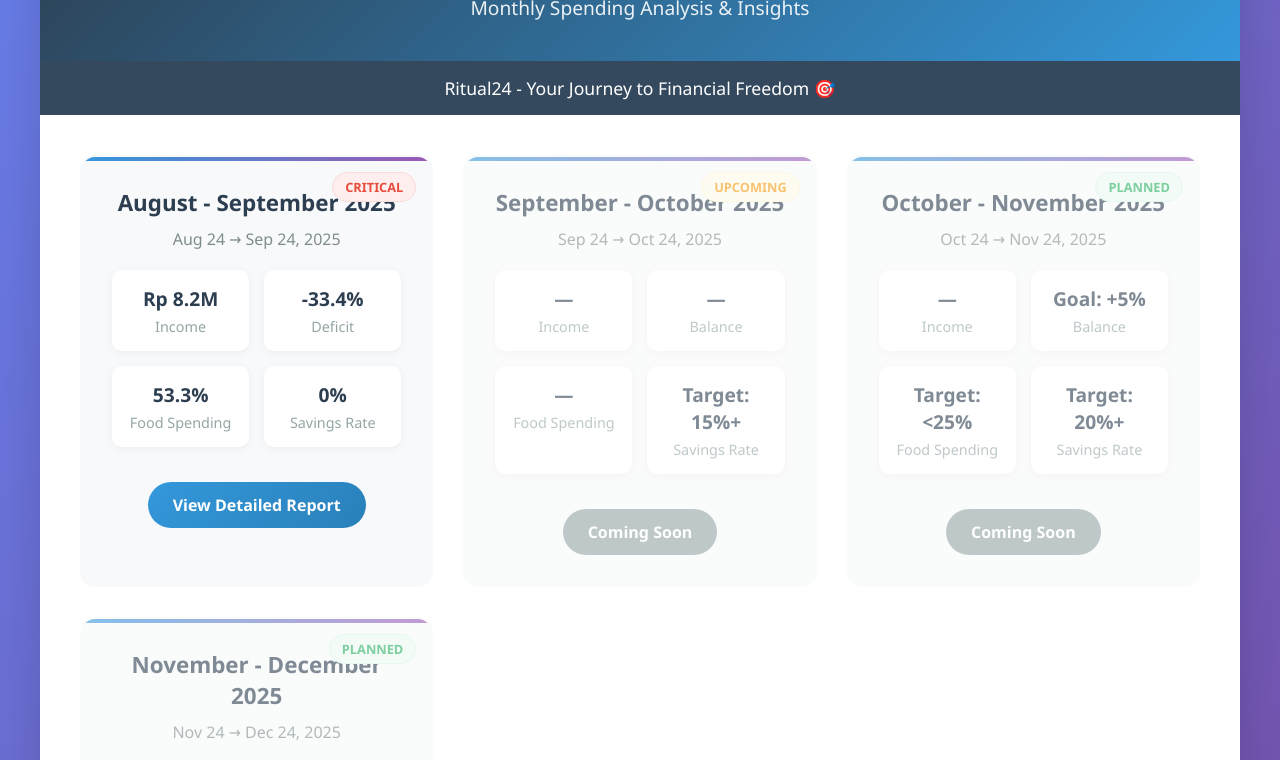
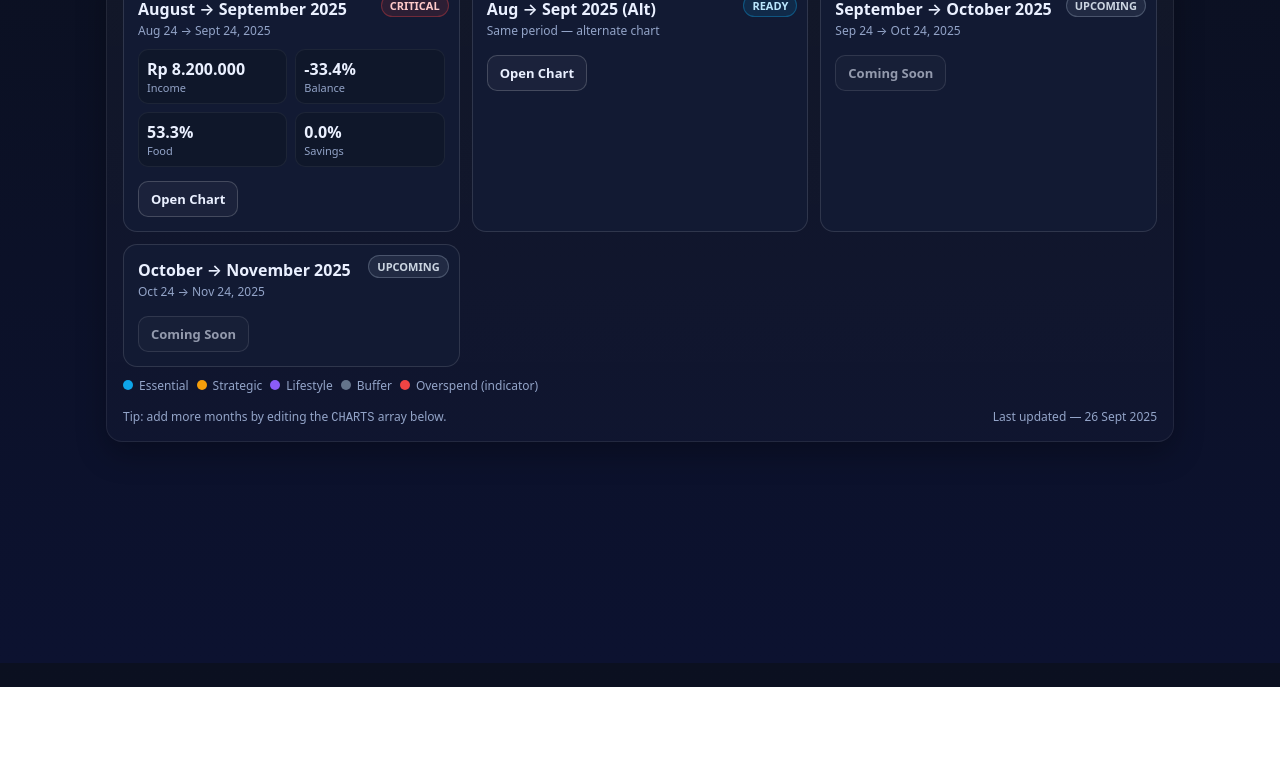
Before and after one commit to gafiegarcia/gafiegarciaplayground1, a plain HTML site: page index.html in a window 1280 px wide. Shown: the part 137-897 px from the top of the page. After the commit the page ends 824 px from the top, so only its background shows below. Drawn offline with Linux system fonts and the light colour scheme.

Commit message:
Update index.html

```diff
--- a/index.html
+++ b/index.html
@@ -1,348 +1,152 @@
-<!DOCTYPE html>
+<!doctype html>
 <html lang="en">
 <head>
-    <meta charset="UTF-8">
-    <meta name="viewport" content="width=device-width, initial-scale=1.0">
-    <title>Monthly Financial Dashboard | Ritual24</title>
+  <meta charset="utf-8" />
+  <meta name="viewport" content="width=device-width, initial-scale=1" />
+  <title>Ritual24 — Monthly Financial Dashboard</title>
+  <link rel="preconnect" href="https://cdn.jsdelivr.net" crossorigin>
   <style>
-        * {
-            margin: 0;
-            padding: 0;
-            box-sizing: border-box;
+    :root{
+      --bg:#0b1020; --panel:#0f1a36; --card:#121a33; --muted:#93a4c8; --fg:#eaf0ff;
+      --sky:#0ea5e9; --amber:#f59e0b; --violet:#8b5cf6; --slate:#64748b; --rose:#ef4444;
+      --ring:rgba(14,165,233,.35);
     }
-
-        body {
-            font-family: 'Segoe UI', Tahoma, Geneva, Verdana, sans-serif;
-            background: linear-gradient(135deg, #667eea 0%, #764ba2 100%);
-            min-height: 100vh;
-            padding: 20px;
+    *{box-sizing:border-box}
+    html,body{height:100%}
+    body{
+      margin:0; font-family:system-ui,-apple-system,Segoe UI,Roboto,Inter,Arial,sans-serif;
+      background:linear-gradient(180deg,#0b1020 0%,#0c1230 100%); color:var(--fg);
     }
-
-        .container {
-            max-width: 1200px;
-            margin: 0 auto;
-            background: white;
-            border-radius: 20px;
-            box-shadow: 0 25px 50px rgba(0,0,0,0.15);
-            overflow: hidden;
+    .wrap{max-width:1100px; margin:24px auto; padding:0 16px}
+    h1{font-weight:650; letter-spacing:.2px; margin:0 0 6px}
+    .muted{color:var(--muted); font-size:13px}
+    .panel{
+      margin-top:12px;
+      background:linear-gradient(180deg,rgba(255,255,255,.03),rgba(255,255,255,.02));
+      border:1px solid rgba(255,255,255,.07); border-radius:16px; padding:16px;
+      box-shadow:0 12px 30px rgba(0,0,0,.28);
     }
-
-        .header {
-            background: linear-gradient(135deg, #2c3e50, #3498db);
-            color: white;
-            padding: 40px;
-            text-align: center;
+    .grid{display:grid; grid-template-columns:repeat(auto-fit,minmax(260px,1fr)); gap:12px}
+    .card{
+      background:var(--card); border:1px solid rgba(255,255,255,.12); border-radius:14px; padding:14px;
+      transition:transform .15s ease, box-shadow .15s ease, border-color .15s ease; position:relative;
     }
-
-        .header h1 {
-            font-size: 2.8em;
-            font-weight: 300;
-            margin-bottom: 10px;
+    .card:hover{transform:translateY(-2px); border-color:var(--ring); box-shadow:0 10px 24px rgba(0,0,0,.25)}
+    .title{font-weight:600; margin-bottom:2px}
+    .period{font-size:12px; color:var(--muted); margin-bottom:10px}
+    .badge{position:absolute; top:10px; right:10px; font-size:11px; padding:3px 8px; border-radius:999px; font-weight:600}
+    .b-danger{background:rgba(239,68,68,.12); color:#fecaca; border:1px solid rgba(239,68,68,.35)}
+    .b-ok{background:rgba(14,165,233,.12); color:#bae6fd; border:1px solid rgba(14,165,233,.35)}
+    .b-soon{background:rgba(148,163,184,.12); color:#cbd5e1; border:1px solid rgba(148,163,184,.35)}
+    .stats{display:grid; grid-template-columns:repeat(2,minmax(0,1fr)); gap:8px; margin:10px 0 8px}
+    .stat{background:#0f172a; border:1px solid rgba(255,255,255,.06); border-radius:10px; padding:8px}
+    .sv{font-weight:650}
+    .sl{font-size:11px; color:var(--muted)}
+    .btn{
+      display:inline-block; margin-top:6px; padding:8px 12px; border-radius:10px; border:1px solid rgba(255,255,255,.18);
+      background:rgba(255,255,255,.04); color:var(--fg); text-decoration:none; font-weight:600; font-size:13px;
     }
-
-        .header p {
-            font-size: 1.2em;
-            opacity: 0.9;
-        }
-
-        .subtitle {
-            background: #34495e;
-            color: white;
-            padding: 15px;
-            text-align: center;
-            font-size: 1.1em;
-        }
-
-        .charts-grid {
-            padding: 40px;
-            display: grid;
-            grid-template-columns: repeat(auto-fit, minmax(350px, 1fr));
-            gap: 30px;
-        }
-
-        .chart-card {
-            background: #f8f9fa;
-            border-radius: 15px;
-            padding: 30px;
-            text-align: center;
-            transition: all 0.3s ease;
-            border: 2px solid transparent;
-            position: relative;
-            overflow: hidden;
-        }
-
-        .chart-card:hover {
-            transform: translateY(-5px);
-            box-shadow: 0 15px 30px rgba(0,0,0,0.1);
-            border-color: #3498db;
-        }
-
-        .chart-card::before {
-            content: '';
-            position: absolute;
-            top: 0;
-            left: 0;
-            right: 0;
-            height: 4px;
-            background: linear-gradient(90deg, #3498db, #9b59b6);
-        }
-
-        .chart-title {
-            font-size: 1.4em;
-            font-weight: bold;
-            color: #2c3e50;
-            margin-bottom: 10px;
-        }
-
-        .chart-period {
-            color: #7f8c8d;
-            margin-bottom: 20px;
-            font-size: 1em;
-        }
-
-        .chart-stats {
-            display: grid;
-            grid-template-columns: 1fr 1fr;
-            gap: 15px;
-            margin: 20px 0;
-        }
-
-        .stat-item {
-            background: white;
-            padding: 15px;
-            border-radius: 10px;
-            box-shadow: 0 2px 10px rgba(0,0,0,0.05);
-        }
-
-        .stat-value {
-            font-size: 1.2em;
-            font-weight: bold;
-            color: #2c3e50;
-        }
-
-        .stat-label {
-            color: #95a5a6;
-            font-size: 0.9em;
-            margin-top: 5px;
-        }
-
-        .chart-link {
-            display: inline-block;
-            background: linear-gradient(135deg, #3498db, #2980b9);
-            color: white;
-            padding: 12px 25px;
-            border-radius: 25px;
-            text-decoration: none;
-            font-weight: 600;
-            transition: all 0.3s ease;
-            margin-top: 15px;
-        }
-
-        .chart-link:hover {
-            background: linear-gradient(135deg, #2980b9, #1f5582);
-            transform: scale(1.05);
-        }
-
-        .status-badge {
-            position: absolute;
-            top: 15px;
-            right: 15px;
-            padding: 5px 12px;
-            border-radius: 15px;
-            font-size: 0.8em;
-            font-weight: bold;
-        }
-
-        .status-critical {
-            background: #fee;
-            color: #e74c3c;
-            border: 1px solid #fadbd8;
-        }
-
-        .status-warning {
-            background: #fef9e7;
-            color: #f39c12;
-            border: 1px solid #fcf3cf;
-        }
-
-        .status-healthy {
-            background: #eafaf1;
-            color: #27ae60;
-            border: 1px solid #d5f4e6;
-        }
-
-        .coming-soon {
-            opacity: 0.6;
-            pointer-events: none;
-        }
-
-        .coming-soon .chart-link {
-            background: #95a5a6;
-            cursor: not-allowed;
-        }
-
-        .footer {
-            background: #2c3e50;
-            color: white;
-            padding: 30px;
-            text-align: center;
-        }
-
-        .footer p {
-            margin-bottom: 10px;
-        }
-
-        .last-updated {
-            color: #bdc3c7;
-            font-size: 0.9em;
-        }
-
-        @media (max-width: 768px) {
-            .charts-grid {
-                grid-template-columns: 1fr;
-                padding: 20px;
-            }
-
-            .header h1 {
-                font-size: 2.2em;
-            }
-
-            .chart-stats {
-                grid-template-columns: 1fr;
-            }
-        }
+    .btn:hover{outline:2px solid var(--ring)}
+    .legend{display:flex; flex-wrap:wrap; gap:8px; margin-top:10px; font-size:12px; color:var(--muted)}
+    .dot{width:10px; height:10px; border-radius:50%; display:inline-block; margin-right:6px}
+    .footer{margin-top:14px; font-size:12px; color:var(--muted); display:flex; justify-content:space-between; gap:8px; flex-wrap:wrap}
+    @media(max-width:720px){ .stats{grid-template-columns:1fr} }
   </style>
 </head>
 <body>
-    <div class="container">
-        <div class="header">
-            <h1>📊 Financial Dashboard</h1>
-            <p>Monthly Spending Analysis & Insights</p>
+  <div class="wrap">
+    <h1>Ritual24 — Financial Dashboard</h1>
+    <div class="muted">Home links to each month’s interactive bar chart. Same style as the new ECharts page.</div>
+
+    <div class="panel">
+      <div id="cards" class="grid"></div>
+      <div class="legend">
+        <span><span class="dot" style="background:var(--sky)"></span>Essential</span>
+        <span><span class="dot" style="background:var(--amber)"></span>Strategic</span>
+        <span><span class="dot" style="background:var(--violet)"></span>Lifestyle</span>
+        <span><span class="dot" style="background:var(--slate)"></span>Buffer</span>
+        <span><span class="dot" style="background:var(--rose)"></span>Overspend (indicator)</span>
       </div>
-
-        <div class="subtitle">
-            Ritual24 - Your Journey to Financial Freedom 🎯
+      <div class="footer">
+        <div>Tip: add more months by editing the <code>CHARTS</code> array below.</div>
+        <div id="updated">Last updated —</div>
       </div>
-
-        <div class="charts-grid">
-            <!-- Aug-Sep 2025 Chart -->
-            <div class="chart-card">
-                <div class="status-badge status-critical">CRITICAL</div>
-                <div class="chart-title">August - September 2025</div>
-                <div class="chart-period">Aug 24 → Sep 24, 2025</div>
-
-                <div class="chart-stats">
-                    <div class="stat-item">
-                        <div class="stat-value">Rp 8.2M</div>
-                        <div class="stat-label">Income</div>
-                    </div>
-                    <div class="stat-item">
-                        <div class="stat-value">-33.4%</div>
-                        <div class="stat-label">Deficit</div>
-                    </div>
-                    <div class="stat-item">
-                        <div class="stat-value">53.3%</div>
-                        <div class="stat-label">Food Spending</div>
-                    </div>
-                    <div class="stat-item">
-                        <div class="stat-value">0%</div>
-                        <div class="stat-label">Savings Rate</div>
     </div>
   </div>
 
-                <a href="charts/aug-sep-2025.html" class="chart-link">View Detailed Report</a>
-            </div>
+  <script>
+    // ====== Data: add or edit your months here ======
+    // url is relative to repo root (e.g., charts/aug-sep-2025.html)
+    const CHARTS = [
+      {
+        title: "August → September 2025",
+        period: "Aug 24 → Sept 24, 2025",
+        url: "charts/aug-sep-2025.html",
+        income: 8200000,
+        overspend: 2742421,
+        foodPct: 53.3,
+        savingsPct: 0
+      },
+      // Optional alternate view
+      {
+        title: "Aug → Sept 2025 (Alt)",
+        period: "Same period — alternate chart",
+        url: "charts/cgpt-aug-sep-2025.html",
+        status: "ok" // ok | soon | danger
+      },
+      // Future placeholders you can quickly rename
+      { title: "September → October 2025", period: "Sep 24 → Oct 24, 2025", url: "#", status: "soon" },
+      { title: "October → November 2025", period: "Oct 24 → Nov 24, 2025", url: "#", status: "soon" }
+    ];
 
-            <!-- Sep-Oct 2025 Chart (Coming Soon) -->
-            <div class="chart-card coming-soon">
-                <div class="status-badge status-warning">UPCOMING</div>
-                <div class="chart-title">September - October 2025</div>
-                <div class="chart-period">Sep 24 → Oct 24, 2025</div>
+    function fmtRp(n){ return "Rp " + Math.round(n).toLocaleString("id-ID"); }
+    function pct(n,d=1){ return (Math.round(n * (10**d)) / (10**d)).toFixed(d) + "%"; }
 
-                <div class="chart-stats">
-                    <div class="stat-item">
-                        <div class="stat-value">—</div>
-                        <div class="stat-label">Income</div>
-                    </div>
-                    <div class="stat-item">
-                        <div class="stat-value">—</div>
-                        <div class="stat-label">Balance</div>
-                    </div>
-                    <div class="stat-item">
-                        <div class="stat-value">—</div>
-                        <div class="stat-label">Food Spending</div>
-                    </div>
-                    <div class="stat-item">
-                        <div class="stat-value">Target: 15%+</div>
-                        <div class="stat-label">Savings Rate</div>
-                    </div>
-                </div>
+    function makeCard(item){
+      const overs = typeof item.overspend === "number" ? item.overspend : 0;
+      const status = item.status || (overs > 0 ? "danger" : "ok");
+      const card = document.createElement("div");
+      card.className = "card";
 
-                <a href="#" class="chart-link">Coming Soon</a>
-            </div>
+      const badge = document.createElement("div");
+      badge.className = "badge " + (status === "danger" ? "b-danger" : status === "soon" ? "b-soon" : "b-ok");
+      badge.textContent = status === "danger" ? "CRITICAL" : status === "soon" ? "UPCOMING" : "READY";
+      card.appendChild(badge);
 
-            <!-- Oct-Nov 2025 Chart (Coming Soon) -->
-            <div class="chart-card coming-soon">
-                <div class="status-badge status-healthy">PLANNED</div>
-                <div class="chart-title">October - November 2025</div>
-                <div class="chart-period">Oct 24 → Nov 24, 2025</div>
+      const t = document.createElement("div");
+      t.className = "title";
+      t.textContent = item.title;
+      card.appendChild(t);
 
-                <div class="chart-stats">
-                    <div class="stat-item">
-                        <div class="stat-value">—</div>
-                        <div class="stat-label">Income</div>
-                    </div>
-                    <div class="stat-item">
-                        <div class="stat-value">Goal: +5%</div>
-                        <div class="stat-label">Balance</div>
-                    </div>
-                    <div class="stat-item">
-                        <div class="stat-value">Target: <25%</div>
-                        <div class="stat-label">Food Spending</div>
-                    </div>
-                    <div class="stat-item">
-                        <div class="stat-value">Target: 20%+</div>
-                        <div class="stat-label">Savings Rate</div>
-                    </div>
-                </div>
+      const p = document.createElement("div");
+      p.className = "period";
+      p.textContent = item.period || "";
+      card.appendChild(p);
 
-                <a href="#" class="chart-link">Coming Soon</a>
-            </div>
+      if (typeof item.income === "number"){
+        const stats = document.createElement("div"); stats.className = "stats";
+        stats.innerHTML = `
+          <div class="stat"><div class="sv">${fmtRp(item.income)}</div><div class="sl">Income</div></div>
+          <div class="stat"><div class="sv">${overs>0?("-" + pct((overs/item.income)*100)):"0%"}</div><div class="sl">Balance</div></div>
+          <div class="stat"><div class="sv">${typeof item.foodPct==="number"?pct(item.foodPct):"—"}</div><div class="sl">Food</div></div>
+          <div class="stat"><div class="sv">${typeof item.savingsPct==="number"?pct(item.savingsPct):"—"}</div><div class="sl">Savings</div></div>
+        `;
+        card.appendChild(stats);
+      }
 
-            <!-- Nov-Dec 2025 Chart (Coming Soon) -->
-            <div class="chart-card coming-soon">
-                <div class="status-badge status-healthy">PLANNED</div>
-                <div class="chart-title">November - December 2025</div>
-                <div class="chart-period">Nov 24 → Dec 24, 2025</div>
+      const a = document.createElement("a");
+      a.href = item.url || "#"; a.target = "_self"; a.rel = "noopener";
+      a.className = "btn"; a.textContent = item.url && item.url !== "#" ? "Open Chart" : "Coming Soon";
+      if (!item.url || item.url === "#"){ a.style.opacity = .6; a.style.pointerEvents = "none"; }
+      card.appendChild(a);
 
-                <div class="chart-stats">
-                    <div class="stat-item">
-                        <div class="stat-value">—</div>
-                        <div class="stat-label">Income</div>
-                    </div>
-                    <div class="stat-item">
-                        <div class="stat-value">Goal: +10%</div>
-                        <div class="stat-label">Balance</div>
-                    </div>
-                    <div class="stat-item">
-                        <div class="stat-value">Target: <25%</div>
-                        <div class="stat-label">Food Spending</div>
-                    </div>
-                    <div class="stat-item">
-                        <div class="stat-value">Target: 20%+</div>
-                        <div class="stat-label">Savings Rate</div>
-                    </div>
-                </div>
+      return card;
+    }
 
-                <a href="#" class="chart-link">Coming Soon</a>
-            </div>
-        </div>
+    const mount = document.getElementById("cards");
+    CHARTS.forEach(c => mount.appendChild(makeCard(c)));
 
-        <div class="footer">
-            <p><strong>Financial Strategy:</strong> Build systems, discipline, and flexibility for stress-free money management</p>
-            <p><strong>Goals:</strong> Steady savings growth • Smart income increases • Financial freedom</p>
-            <p class="last-updated">Last Updated: September 27, 2025</p>
-        </div>
-    </div>
+    document.getElementById("updated").textContent = "Last updated — " + new Date().toLocaleDateString("en-GB", { day:"2-digit", month:"short", year:"numeric" });
+  </script>
 </body>
 </html>
```
Lines whose indentation alone changed are shown as unchanged.
